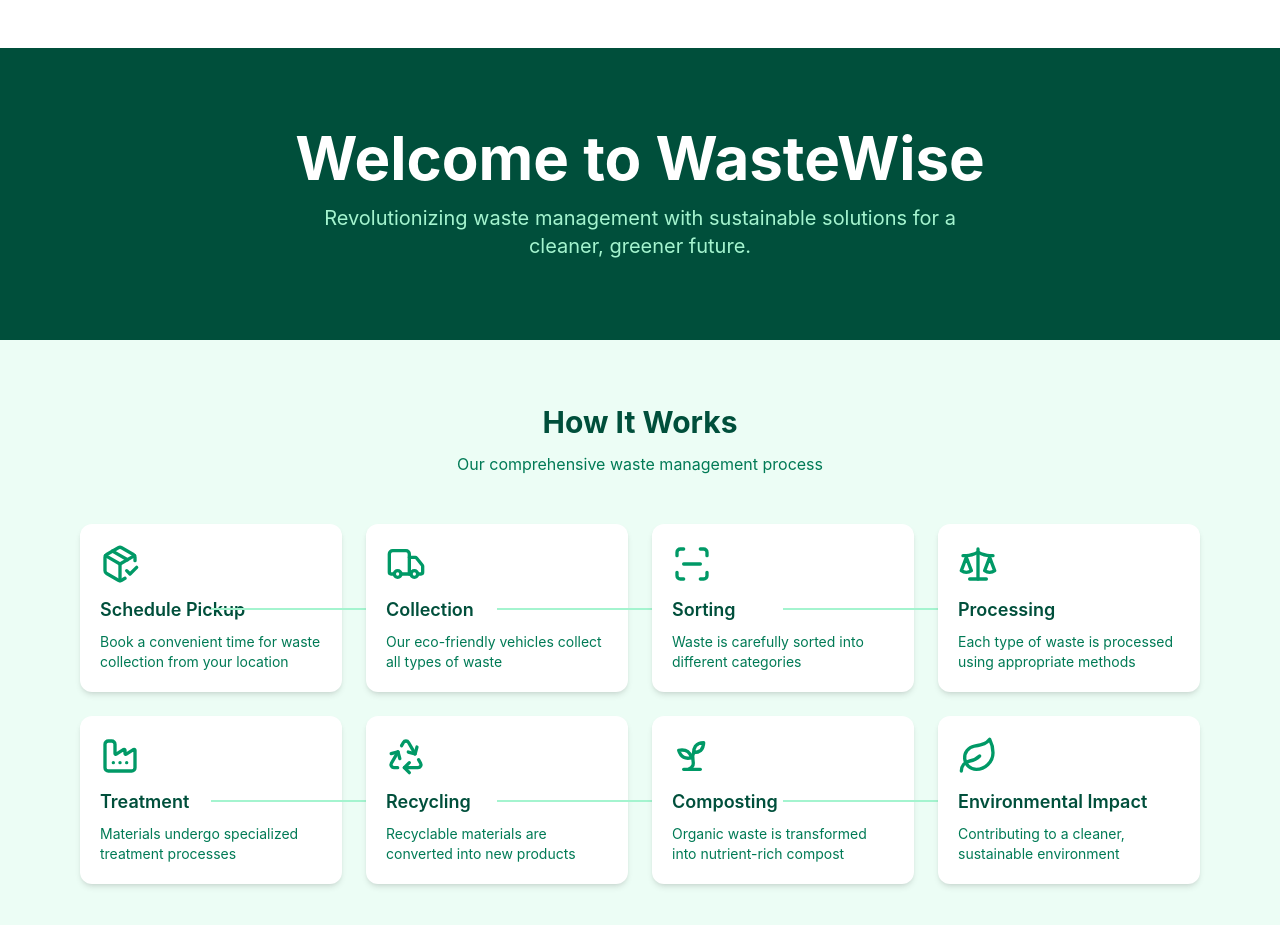
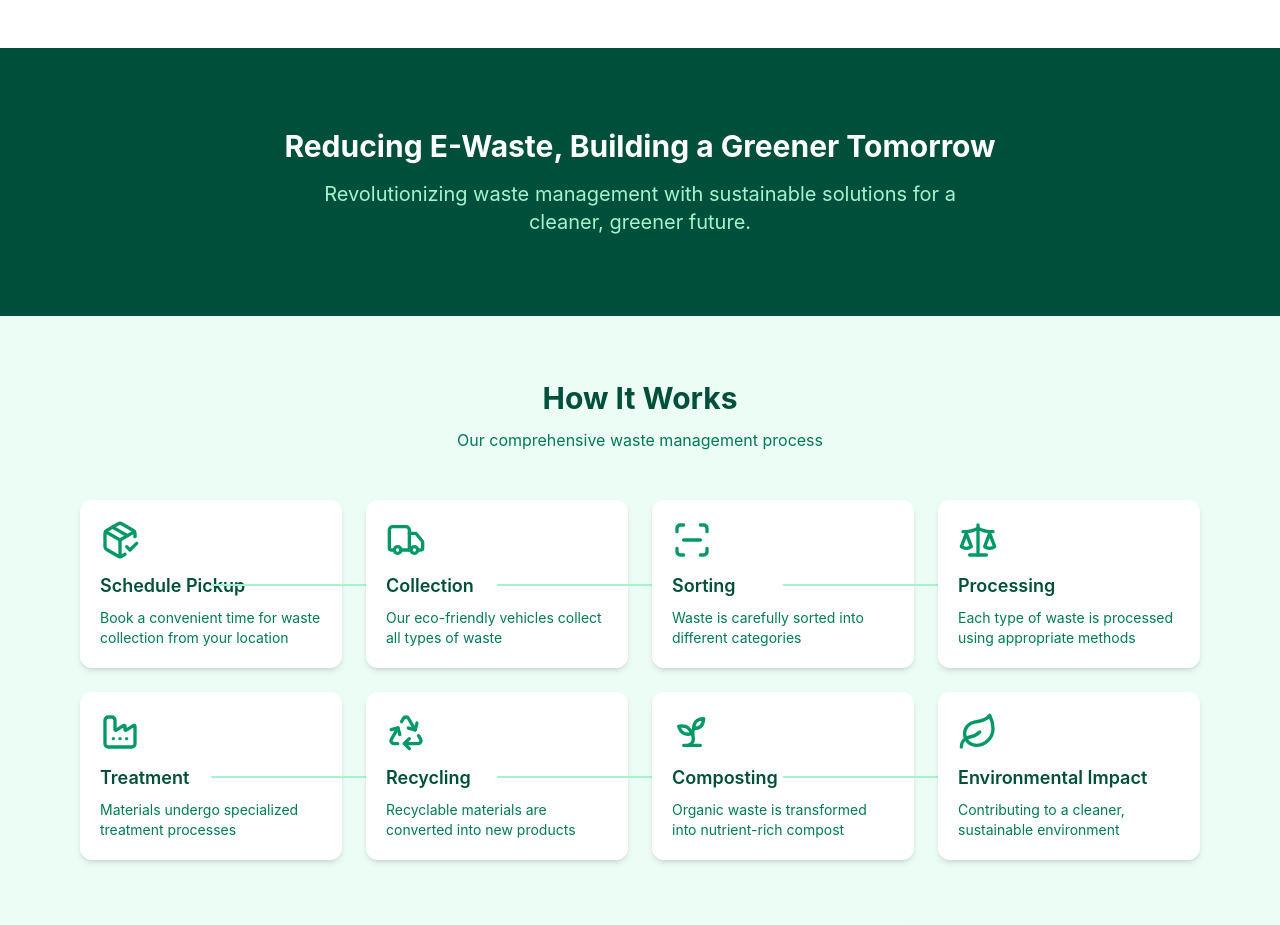
Before and after one commit to Aravinda-99/E_Garbage_Management_System, a React (Vite) app in the folder client/Client/: page / in a window 1280 px wide. Shown: the part 2740-3665 px from the top of the page. Built offline with nearby package versions, Linux system fonts and the light colour scheme.

Commit message:
update home

```diff
--- a/client/Client/src/Components/Home/Home.jsx
+++ b/client/Client/src/Components/Home/Home.jsx
@@ -41,8 +41,8 @@ function Home() {
 
 
         {<div className="text-center py-20 bg-emerald-900">
-        <h1 className="text-6xl font-bold text-white mb-4 animate-fade-in">
-          Welcome to WasteWise
+        <h1 className="text-3xl font-bold text-white mb-4 animate-fade-in">
+        Reducing E-Waste, Building a Greener Tomorrow
         </h1>
         <p className="text-xl text-emerald-200 max-w-2xl mx-auto animate-fade-in-up">
           Revolutionizing waste management with sustainable solutions for a cleaner, greener future.
```
